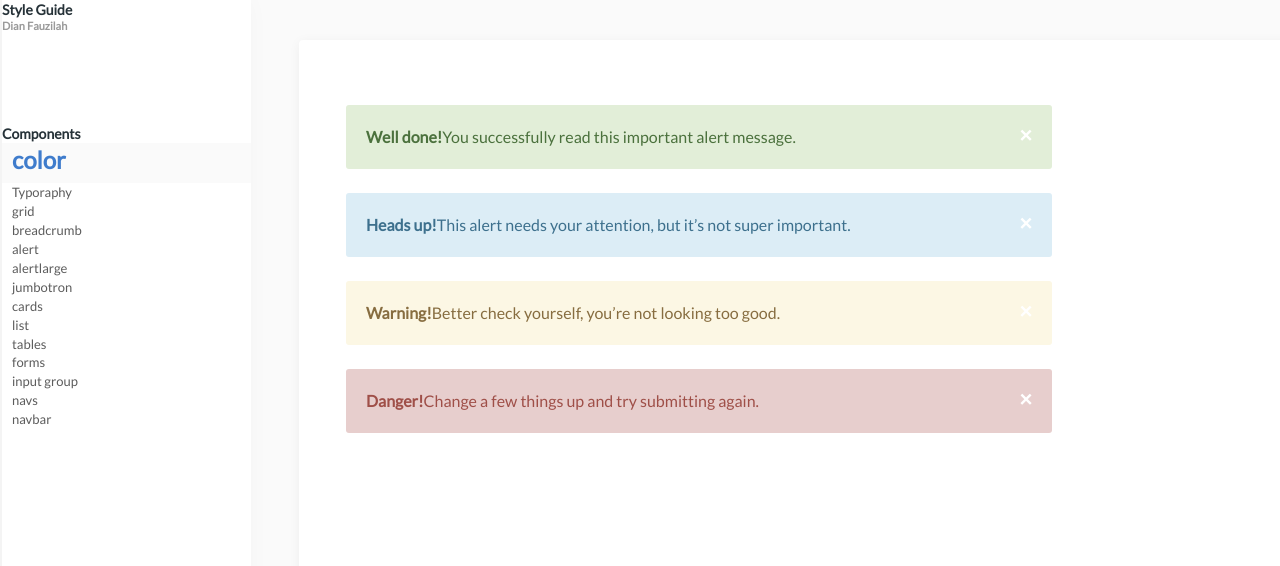
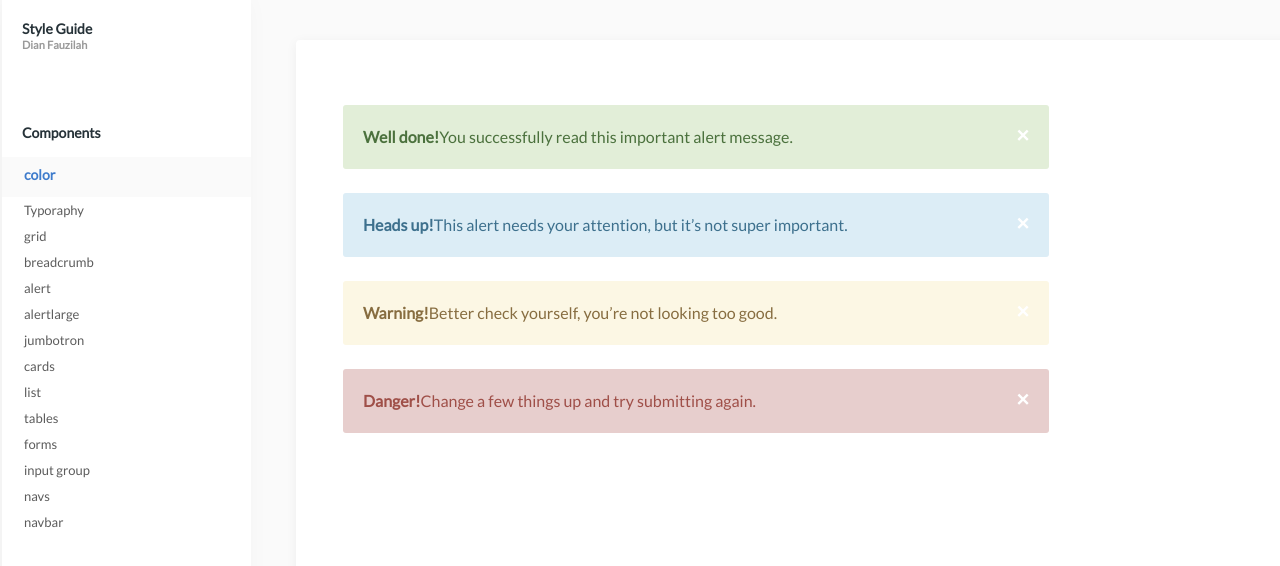
Before and after one commit to DianFauzilah/css-color, a plain HTML site: page alert.html in a window 1280 px wide. Shown: the top 566 px of the page. Drawn offline with Linux system fonts and the light colour scheme.

Commit message:
Memperbaiki Sidebar

```diff
--- a/css/Bradcrumbs.css
+++ b/css/Bradcrumbs.css
@@ -45,6 +45,7 @@ ul.breadcrumb li a:hover {
   position: fixed;
   margin-top: -7px;
   margin-left: -6px;
+  padding-top: 19px;
 }
 
 .Sidebar__Header--1 {
@@ -59,6 +60,7 @@ ul.breadcrumb li a:hover {
   letter-spacing: normal;
   text-align: left;
   color: #263238;
+  margin-left: 20px;
 }
 
 .Sidebar__Header--2 {
@@ -74,6 +76,7 @@ ul.breadcrumb li a:hover {
   text-align: left;
   color: #9a9a9a;
   margin-bottom: 20px;
+  margin-left: 20px;
 }
 
 .Sidebar__Header--3 {
@@ -88,7 +91,9 @@ ul.breadcrumb li a:hover {
   letter-spacing: normal;
   text-align: left;
   color: #263238;
-  margin-top: 90px;
+  margin-top: 70px;
+  margin-left: 20px;
+  margin-bottom: 15px;
 }
 
 .Sidebar__menu {
@@ -99,17 +104,18 @@ ul.breadcrumb li a:hover {
 
 .Nav__active--link {
   font-family: 'Lato';
-  font-size: 24px;
+  font-size: 14px;
   font-weight: 600;
   font-style: normal;
   font-stretch: normal;
   text-decoration: none;
-  line-height: 1.38;
+  line-height: 2.53;
   letter-spacing: normal;
   text-align: left;
   color: #3f7ccc;
   background color: #fafafa;
   padding: 10px;
+  margin-left: 12px;
 }
 
 .Rectangle-7 {
@@ -127,12 +133,13 @@ ul.breadcrumb li a:hover {
   font-style: normal;
   text-decoration: none;
   font-stretch: normal;
-  line-height: 1.38;
+  line-height: 2;
   letter-spacing: normal;
   text-align: left;
   color: #5c5c5c;
   padding: 10px;
   margin-top: 10px;
+  margin-left: 12px;
 }
 
 .Sidebar__nav--link:hover {
@@ -152,7 +159,7 @@ ul.breadcrumb li a:hover {
   box-shadow: 0 2px 12px 0 rgba(0, 0, 0, 0.05);
   background-color: #fff;
   margin-left: 291px;
-  margin-top: -384px;
+  margin-top: -497px;
   padding-top: 32px;
   padding-left: 41px;
 }
--- a/css/alert.css
+++ b/css/alert.css
@@ -59,6 +59,7 @@ a {
   background-color: #fff;
   margin-top: -8px;
   margin-left: -6px;
+  padding-top: 19px;
 }
 
 .Sidebar__Header--1 {
@@ -73,6 +74,7 @@ a {
   letter-spacing: normal;
   text-align: left;
   color: #263238;
+  margin-left: 20px;
 }
 
 .Sidebar__Header--2 {
@@ -88,6 +90,7 @@ a {
   text-align: left;
   color: #9a9a9a;
   margin-bottom: 20px;
+  margin-left: 20px;
 }
 
 .Sidebar__Header--3 {
@@ -102,7 +105,9 @@ a {
   letter-spacing: normal;
   text-align: left;
   color: #263238;
-  margin-top: 90px;
+  margin-top: 70px;
+  margin-left: 20px;
+  margin-bottom: 15px;
 }
 
 .Sidebar__menu {
@@ -113,17 +118,18 @@ a {
 
 .Nav__active--link {
   font-family: 'Lato';
-  font-size: 24px;
+  font-size: 14px;
   font-weight: 600;
   font-style: normal;
   font-stretch: normal;
   text-decoration: none;
-  line-height: 1.38;
+  line-height: 2.53;
   letter-spacing: normal;
   text-align: left;
   color: #3f7ccc;
   background color: #fafafa;
   padding: 10px;
+  margin-left: 12px;
 }
 
 .Rectangle-7 {
@@ -141,12 +147,13 @@ a {
   font-style: normal;
   text-decoration: none;
   font-stretch: normal;
-  line-height: 1.38;
+  line-height: 2;
   letter-spacing: normal;
   text-align: left;
   color: #5c5c5c;
   padding: 10px;
   margin-top: 10px;
+  margin-left: 12px;
 }
 
 .Sidebar__nav--link:hover {
@@ -165,8 +172,8 @@ a {
   border-radius: 4px;
   box-shadow: 0 2px 12px 0 rgba(0, 0, 0, 0.05);
   background-color: #fff;
-  margin-left: 291px;
-  margin-top: -750px;
+  margin-left: 288px;
+  margin-top: -769px;
 }
 
 .alert--1 {
--- a/css/alertlarge.css
+++ b/css/alertlarge.css
@@ -150,6 +150,7 @@ a {
   margin-top: -37px;
   margin-left: -7px;
   position: fixed;
+  padding-top: 19px;
 }
 
 .Sidebar__Header--1 {
@@ -164,6 +165,7 @@ a {
   letter-spacing: normal;
   text-align: left;
   color: #263238;
+  margin-left: 20px;
 }
 
 .Sidebar__Header--2 {
@@ -179,6 +181,7 @@ a {
   text-align: left;
   color: #9a9a9a;
   margin-bottom: 20px;
+  margin-left: 20px;
 }
 
 .Sidebar__Header--3 {
@@ -193,7 +196,9 @@ a {
   letter-spacing: normal;
   text-align: left;
   color: #263238;
-  margin-top: 90px;
+  margin-top: 70px;
+  margin-left: 20px;
+  margin-bottom: 15px;
 }
 
 .Sidebar__menu {
@@ -204,17 +209,18 @@ a {
 
 .Nav__active--link {
   font-family: 'Lato';
-  font-size: 24px;
+  font-size: 14px;
   font-weight: 600;
   font-style: normal;
   font-stretch: normal;
   text-decoration: none;
-  line-height: 1.38;
+  line-height: 2.53;
   letter-spacing: normal;
   text-align: left;
   color: #3f7ccc;
   background color: #fafafa;
   padding: 10px;
+  margin-left: 12px;
 }
 
 .Rectangle-7 {
@@ -232,12 +238,13 @@ a {
   font-style: normal;
   text-decoration: none;
   font-stretch: normal;
-  line-height: 1.38;
+  line-height: 2;
   letter-spacing: normal;
   text-align: left;
   color: #5c5c5c;
   padding: 10px;
   margin-top: 10px;
+   margin-left: 12px;
 }
 
 .Sidebar__nav--link:hover {
--- a/css/cards.css
+++ b/css/cards.css
@@ -154,6 +154,7 @@ width: 298px;
   background-color: #fff;
   position: fixed;
   margin-top: -34px;
+  padding-top: 19px;
 }
 
 .Sidebar__Header--1 {
@@ -168,6 +169,7 @@ width: 298px;
   letter-spacing: normal;
   text-align: left;
   color: #263238;
+  margin-left: 20px;
 }
 
 .Sidebar__Header--2 {
@@ -183,6 +185,7 @@ width: 298px;
   text-align: left;
   color: #9a9a9a;
   margin-bottom: 20px;
+  margin-left: 20px;
 }
 
 .Sidebar__Header--3 {
--- a/css/grid.css
+++ b/css/grid.css
@@ -109,7 +109,8 @@ a {
   background-color: #fff;
   position: fixed;
   margin-top: -36px;
-    margin-left: -7px;
+  margin-left: -7px;
+  padding-top: 19px;
 }
 
 .Sidebar__Header--1 {
@@ -124,6 +125,7 @@ a {
   letter-spacing: normal;
   text-align: left;
   color: #263238;
+  margin-left: 20px;
 }
 
 .Sidebar__Header--2 {
@@ -139,6 +141,7 @@ a {
   text-align: left;
   color: #9a9a9a;
   margin-bottom: 20px;
+  margin-left: 20px;
 }
 
 
@@ -154,7 +157,9 @@ a {
   letter-spacing: normal;
   text-align: left;
   color: #263238;
-  margin-top: 90px;
+  margin-top: 70px;
+  margin-left: 20px;
+  margin-bottom: 15px;
 }
 
 .Sidebar__menu {
@@ -165,17 +170,18 @@ a {
 
 .Nav__active--link {
   font-family: 'Lato';
-  font-size: 24px;
+  font-size: 14px;
   font-weight: 600;
   font-style: normal;
   font-stretch: normal;
   text-decoration: none;
-  line-height: 1.38;
+  line-height: 2.53;
   letter-spacing: normal;
   text-align: left;
   color: #3f7ccc;
   background color: #fafafa;
   padding: 10px;
+  margin-left: 12px;
 }
 
 .Rectangle-7 {
@@ -193,12 +199,13 @@ a {
   font-style: normal;
   text-decoration: none;
   font-stretch: normal;
-  line-height: 1.38;
+  line-height: 2;
   letter-spacing: normal;
   text-align: left;
   color: #5c5c5c;
   padding: 10px;
   margin-top: 10px;
+  margin-left: 12px;
 }
 
 .Sidebar__nav--link:hover {
--- a/css/index.css
+++ b/css/index.css
@@ -15,6 +15,7 @@ a {
   background-color: #fff;
   margin-top: -8px;
   margin-left: -6px;
+  padding-top: 19px;
 }
 
 .Sidebar__Header--1 {
@@ -29,6 +30,7 @@ a {
   letter-spacing: normal;
   text-align: left;
   color: #263238;
+  margin-left: 20px;
 }
 
 .Sidebar__Header--2 {
@@ -44,6 +46,7 @@ a {
   text-align: left;
   color: #9a9a9a;
   margin-bottom: 20px;
+  margin-left: 20px;
 }
 
 .Sidebar__Header--3 {
@@ -58,7 +61,9 @@ a {
   letter-spacing: normal;
   text-align: left;
   color: #263238;
-  margin-top: 90px;
+  margin-top: 70px;
+  margin-left: 20px;
+  margin-bottom: 15px;
 }
 
 .Sidebar__menu {
@@ -69,17 +74,18 @@ a {
 
 .Nav__active--link {
   font-family: 'Lato';
-  font-size: 24px;
+  font-size: 14px;
   font-weight: 600;
   font-style: normal;
   font-stretch: normal;
   text-decoration: none;
-  line-height: 1.38;
+  line-height: 2.53;
   letter-spacing: normal;
   text-align: left;
   color: #3f7ccc;
   background color: #fafafa;
   padding: 10px;
+  margin-left: 12px;
 }
 
 .Rectangle-7 {
@@ -97,12 +103,13 @@ a {
   font-style: normal;
   text-decoration: none;
   font-stretch: normal;
-  line-height: 1.38;
+  line-height: 2;
   letter-spacing: normal;
   text-align: left;
   color: #5c5c5c;
   padding: 10px;
   margin-top: 10px;
+  margin-left: 12px;
 }
 
 .Sidebar__nav--link:hover {
@@ -123,5 +130,5 @@ a {
   box-shadow: 0 2px 12px 0 rgba(0, 0, 0, 0.05);
   background-color: #fff;
   margin-left: 291px;
-  margin-top: -382px;
+  margin-top: -500px;
 }
--- a/css/jumbotron.css
+++ b/css/jumbotron.css
@@ -88,6 +88,7 @@ a {
   position: fixed;
   margin-top: -41px;
   margin-left: -7px;
+  padding-top: 19px;
 }
 
 .Sidebar__Header--1 {
@@ -102,6 +103,7 @@ a {
   letter-spacing: normal;
   text-align: left;
   color: #263238;
+  margin-left: 20px;
 }
 
 .Sidebar__Header--2 {
@@ -117,6 +119,7 @@ a {
   text-align: left;
   color: #9a9a9a;
   margin-bottom: 20px;
+  margin-left: 20px;
 }
 
 .Sidebar__Header--3 {
@@ -131,7 +134,9 @@ a {
   letter-spacing: normal;
   text-align: left;
   color: #263238;
-  margin-top: 90px;
+  margin-top: 70px;
+  margin-left: 20px;
+  margin-bottom: 15px;
 }
 
 .Sidebar__menu {
@@ -142,17 +147,18 @@ a {
 
 .Nav__active--link {
   font-family: 'Lato';
-  font-size: 24px;
+  font-size: 14px;
   font-weight: 600;
   font-style: normal;
   font-stretch: normal;
   text-decoration: none;
-  line-height: 1.38;
+  line-height: 2.53;
   letter-spacing: normal;
   text-align: left;
   color: #3f7ccc;
   background color: #fafafa;
   padding: 10px;
+  margin-left: 12px;
 }
 
 .Rectangle-7 {
@@ -170,12 +176,13 @@ a {
   font-style: normal;
   text-decoration: none;
   font-stretch: normal;
-  line-height: 1.38;
+  line-height: 2;
   letter-spacing: normal;
   text-align: left;
   color: #5c5c5c;
   padding: 10px;
   margin-top: 10px;
+  margin-left: 12px;
 }
 
 .Sidebar__nav--link:hover {
--- a/css/main.css
+++ b/css/main.css
@@ -146,6 +146,7 @@ a {
   margin-top: -36px;
   margin-left: -7px;
   position: fixed;
+  padding-top: 19px;
 }
 
 .Sidebar__Header--1 {
@@ -160,6 +161,7 @@ a {
   letter-spacing: normal;
   text-align: left;
   color: #263238;
+  margin-left: 20px;
 }
 
 .Sidebar__Header--2 {
@@ -175,6 +177,7 @@ a {
   text-align: left;
   color: #9a9a9a;
   margin-bottom: 20px;
+  margin-left: 20px;
 }
 
 .Sidebar__Header--3 {
@@ -189,7 +192,9 @@ a {
   letter-spacing: normal;
   text-align: left;
   color: #263238;
-  margin-top: 90px;
+  margin-top: 70px;
+  margin-left: 20px;
+  margin-bottom: 15px;
 }
 
 .Sidebar__menu {
@@ -200,17 +205,18 @@ a {
 
 .Nav__active--link {
   font-family: 'Lato';
-  font-size: 24px;
+  font-size: 14px;
   font-weight: 600;
   font-style: normal;
   font-stretch: normal;
   text-decoration: none;
-  line-height: 1.38;
+  line-height: 2.53;
   letter-spacing: normal;
   text-align: left;
   color: #3f7ccc;
   background color: #fafafa;
   padding: 10px;
+  margin-left: 12px;
 }
 
 
@@ -229,12 +235,13 @@ a {
   font-style: normal;
   font-stretch: normal;
   text-decoration: none;
-  line-height: 1.38;
+  line-height: 2;
   letter-spacing: normal;
   text-align: left;
   color: #5c5c5c;
   padding: 10px;
   margin-top: 10px;
+  margin-left: 12px;
 }
 
 .Sidebar__nav--link:hover {
--- a/css/typography.css
+++ b/css/typography.css
@@ -225,6 +225,8 @@ a {
   border-left: 4px solid silver;
   height: 112px;
   position: right;
+  margin-left: 661px;
+  margin-top: -96px;
 }
 
 .hr {
@@ -239,6 +241,7 @@ a {
   margin-top: -41px;
   margin-left: -6px;
   position: fixed;
+  padding-top: 19px;
 }
 
 .Sidebar__Header--1 {
@@ -253,6 +256,7 @@ a {
   letter-spacing: normal;
   text-align: left;
   color: #263238;
+  margin-left: 20px;
 }
 
 .Sidebar__Header--2 {
@@ -268,6 +272,7 @@ a {
   text-align: left;
   color: #9a9a9a;
   margin-bottom: 20px;
+  margin-left: 20px;
 }
 
 .Sidebar__Header--3 {
@@ -282,7 +287,9 @@ a {
   letter-spacing: normal;
   text-align: left;
   color: #263238;
-  margin-top: 90px;
+  margin-top: 70px;
+  margin-left: 20px;
+  margin-bottom: 15px;
 }
 
 .Sidebar__menu {
@@ -293,17 +300,18 @@ a {
 
 .Nav__active--link {
   font-family: 'Lato';
-  font-size: 24px;
+  font-size: 14px;
   font-weight: 600;
   font-style: normal;
   font-stretch: normal;
   text-decoration: none;
-  line-height: 1.38;
+  line-height: 2.53;
   letter-spacing: normal;
   text-align: left;
   color: #3f7ccc;
   background color: #fafafa;
   padding: 10px;
+  margin-left: 12px;
 }
 
 .Rectangle-7 {
@@ -321,12 +329,13 @@ a {
   font-style: normal;
   text-decoration: none;
   font-stretch: normal;
-  line-height: 1.38;
+  line-height: 2;
   letter-spacing: normal;
   text-align: left;
   color: #5c5c5c;
   padding: 10px;
   margin-top: 10px;
+  margin-left: 12px;
 }
 
 .Sidebar__nav--link:hover {
```
